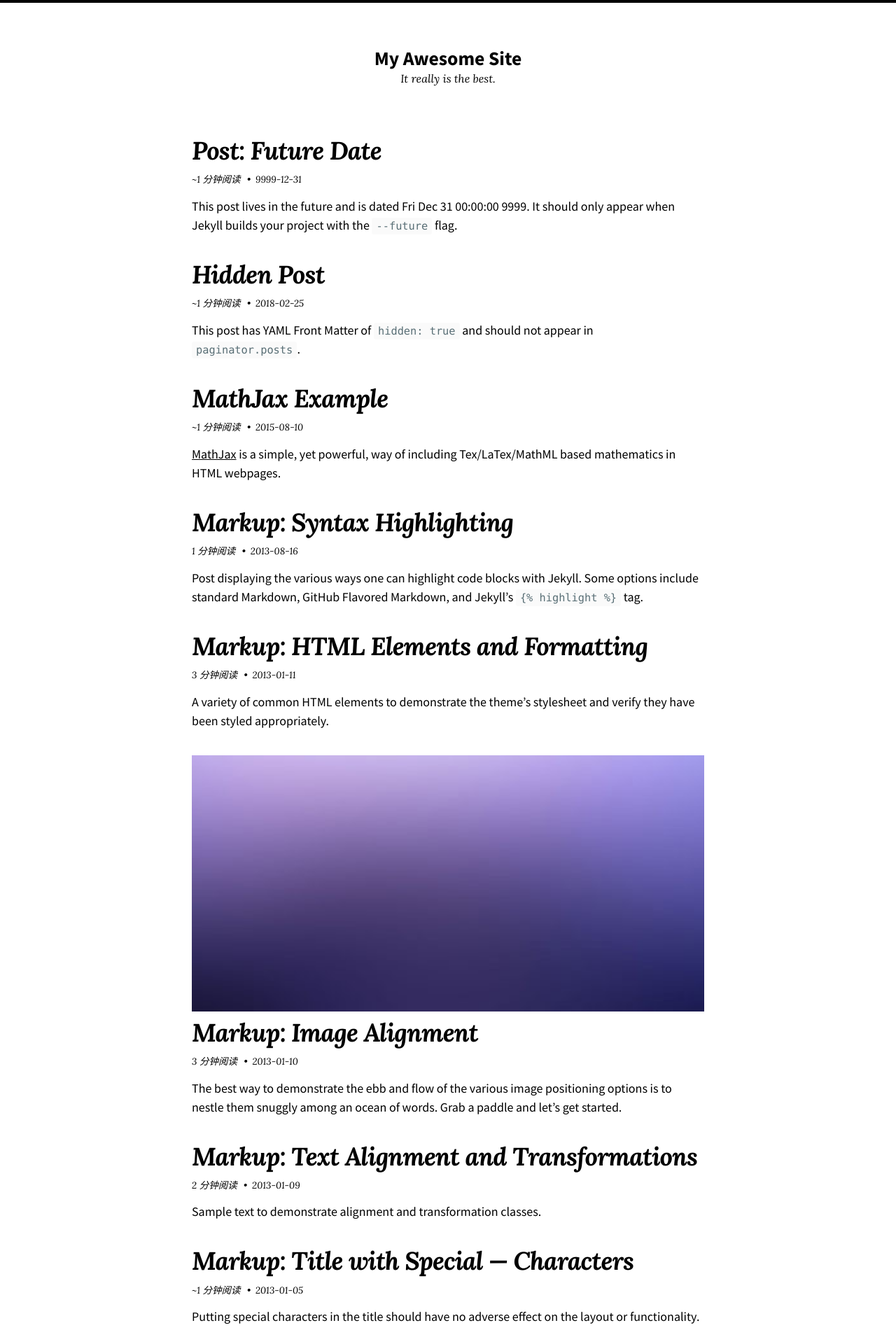
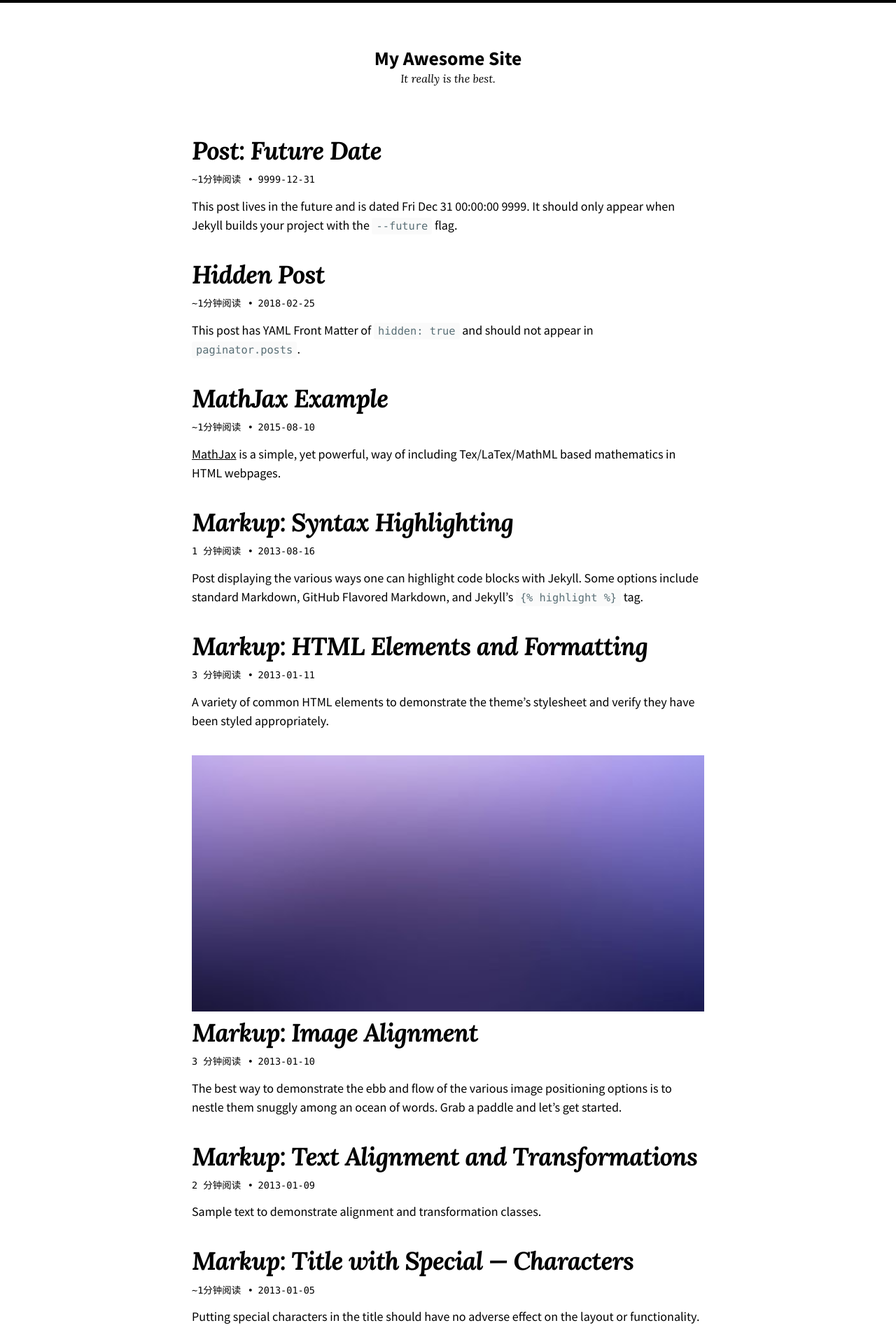
Before and after one commit to zyt1678532032/zyt1678532032.github.io, a Jekyll site: the page built from index.md, in a window 1280 px wide. Shown: the top 1920 px of the page at 70% size. Built offline with Jekyll 4.4.1, drawn with Linux system fonts in a browser that asks for light colours; nearby versions of some CDN libraries.

Commit message:
fix:首页的read-time的字体样式;entry-date的时间格式

```diff
--- a/_config.yml
+++ b/_config.yml
@@ -22,7 +22,7 @@ description: "It really is the best."
 baseurl: # the subpath of your site, e.g. "/blog"
 url: # the base hostname & protocol for your site e.g. "https://mmistakes.github.io"
 logo: # path of site logo, e.g. "/images/logo.png"
-date_format: "%Y-%m-%d"
+date_format: "%Y-%m-%d" # 时间设置
 read_time: true # reading time estimates, e.g. true
 words_per_minute: 200
 mathjax:
--- a/_includes/entry-date.html
+++ b/_includes/entry-date.html
@@ -1,6 +1,6 @@
 {%- unless page.layout == 'collection' -%}
   <time class="entry-date dt-published" datetime="{{ entry.date | date_to_xmlschema }}">
-    {%- assign date_format = site.date_format | default: "%B %-d, %Y" -%}
+    {%- assign date_format = site.date_format | default: "%Y-%m-%d" -%}
     {{ entry.date | date: date_format }}
   </time>
 {%- endunless -%}
--- a/_includes/read-time.html
+++ b/_includes/read-time.html
@@ -9,7 +9,7 @@
 
 <span class="read-time">
   {%- if words < words_per_minute -%}
-    ~1 {{ min_read }}
+    ~1{{ min_read }}
   {%- else -%}
     {{ words | divided_by:words_per_minute }} {{ min_read }}
   {%- endif -%}
--- a/_sass/so-simple/_entries.scss
+++ b/_sass/so-simple/_entries.scss
@@ -54,8 +54,8 @@
 .entry-meta {
   .entry-date,
   .read-time {
-    font-family: $meta-font-family;
-    font-style: italic;
+    font-family: $monospace-font-family;
+    font-style: normal;
     white-space: nowrap;
   }
 
```
